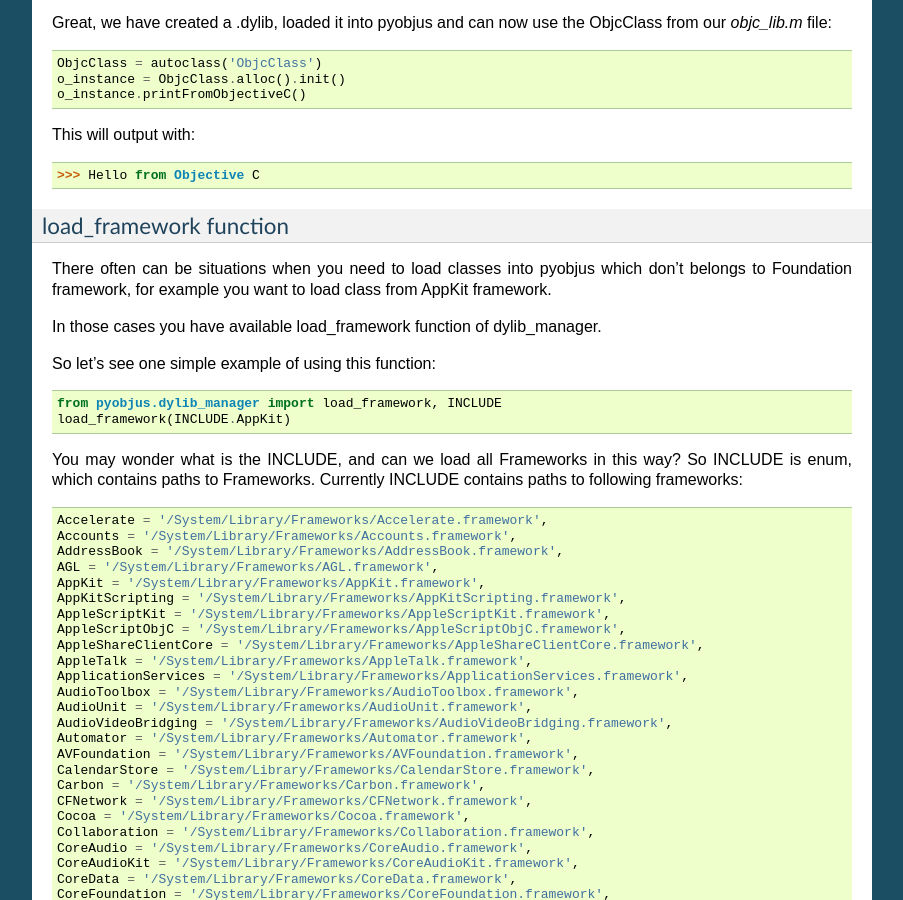
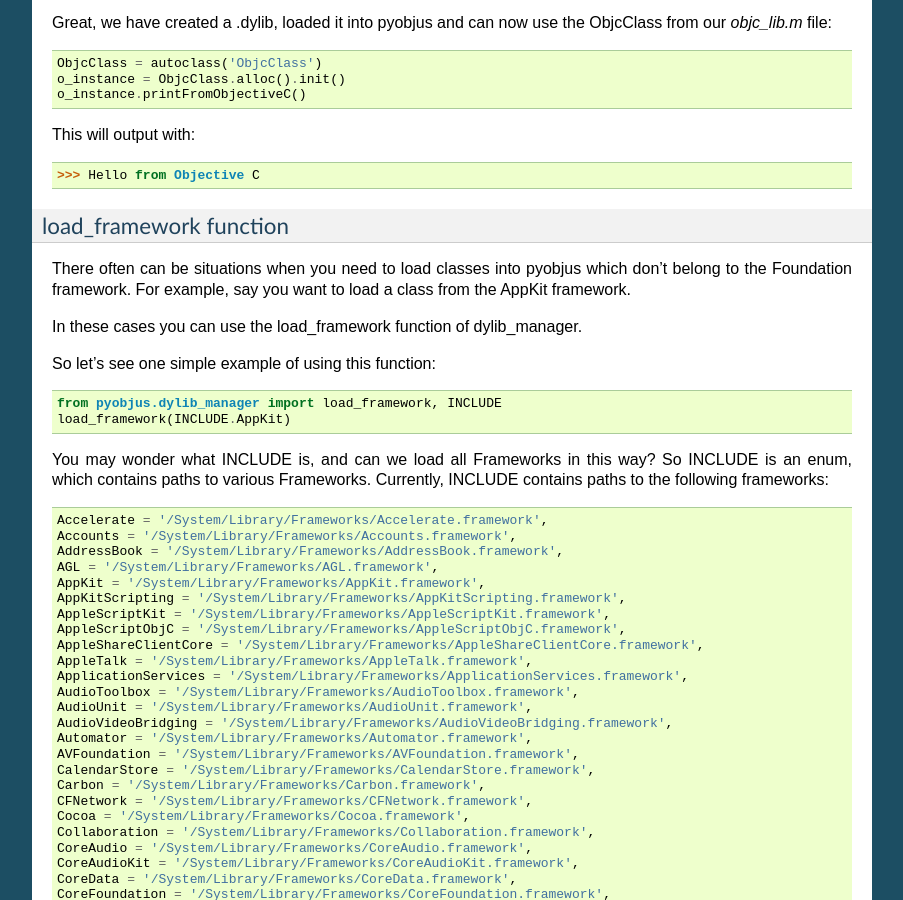
Before and after one commit to kivy/pyobjus, a Sphinx documentation site: the page built from docs/source/core_tutorials.rst, in a window 1280 px wide and 900 px high, scrolled down 1148 px. Shown: the whole window, without its empty margins (198-1101 px from the left). Built offline with Sphinx 7.4.7, drawn with Linux system fonts in a browser that asks for light colours; some of the changed text lies outside the part shown.

Commit message:
doc: grammar tweaks

```diff
--- a/docs/source/core_tutorials.rst
+++ b/docs/source/core_tutorials.rst
@@ -81,18 +81,20 @@
 load_framework function
 ~~~~~~~~~~~~~~~~~~~~~~~
 
-There often can be situations when you need to load classes into pyobjus which don't belongs to
-Foundation framework, for example you want to load class from AppKit framework.
+There often can be situations when you need to load classes into pyobjus which
+don't belong to the Foundation framework. For example, say you want to load a
+class from the AppKit framework.
 
-In those cases you have available load_framework function of dylib_manager.
+In these cases you can use the load_framework function of dylib_manager.
 
 So let's see one simple example of using this function::
 
     from pyobjus.dylib_manager import load_framework, INCLUDE
     load_framework(INCLUDE.AppKit)
 
-You may wonder what is the INCLUDE, and can we load all Frameworks in this way?
-So INCLUDE is enum, which contains paths to Frameworks. Currently INCLUDE contains paths to following frameworks::
+You may wonder what INCLUDE is, and can we load all Frameworks in this way?
+So INCLUDE is an enum, which contains paths to various Frameworks. Currently,
+INCLUDE contains paths to the following frameworks::
 
     Accelerate = '/System/Library/Frameworks/Accelerate.framework',
     Accounts = '/System/Library/Frameworks/Accounts.framework',
@@ -207,8 +209,9 @@
     XgridFoundation = '/System/Library/Frameworks/XgridFoundation.framework'
 
 
-If Framework path which you want to load isn't present in INCLUDE enum, you can specify it manualy.
-Let's say that path to AppKit isn't available via INCLUDE enum. You can load Framework on following way::
+If the Framework path which you want to load isn't present in the INCLUDE enum,
+you can specify it manually. Let's say that the path to AppKit isn't available
+via the INCLUDE enum. You could load the Framework in the following way::
 
     load_framework('/System/Library/Frameworks/AppKit.framework')
 
```
